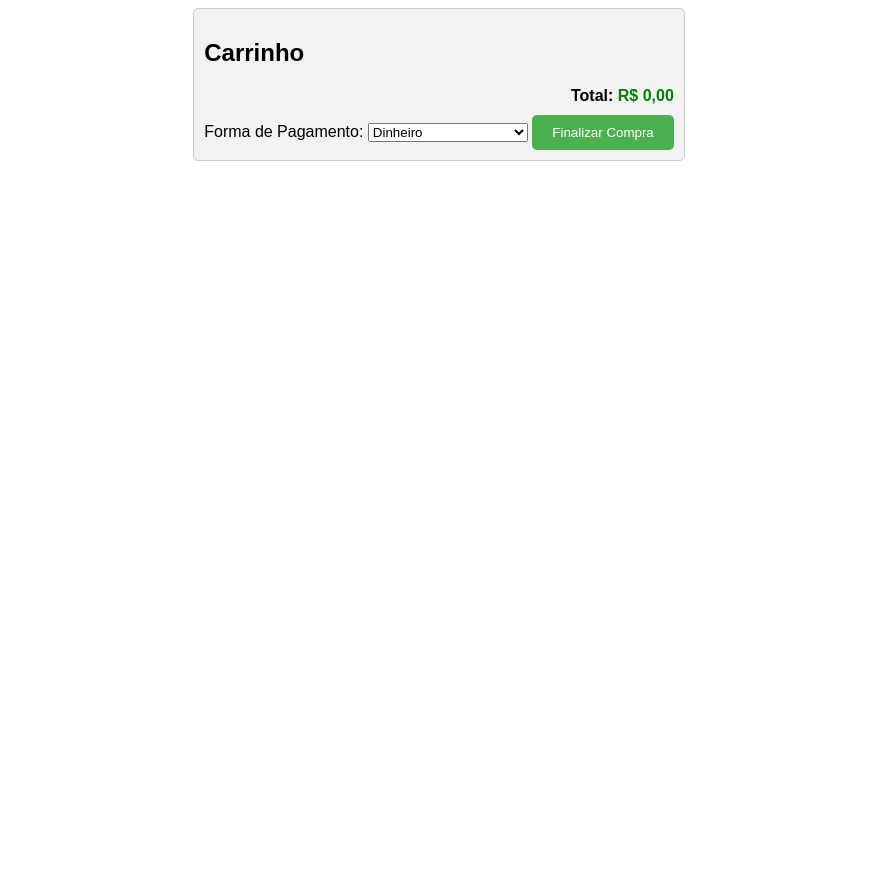
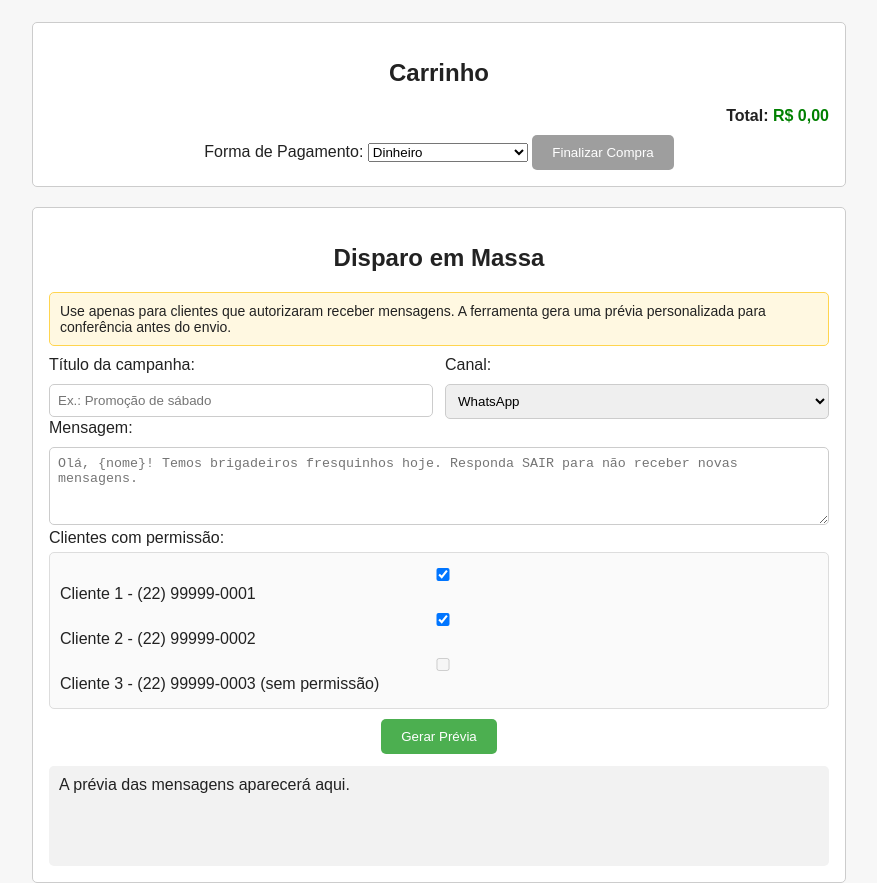
Before and after one commit to olimpio2322/232, a plain HTML site: page teste.html in a window 1280 px wide. Shown: the part 290-1173 px from the top of the page, without its empty margins (201-1078 px from the left). Before the commit the page ends 800 px from the top, so only its background shows below. Drawn offline with Linux system fonts and the light colour scheme.

Commit message:
Add consent-based bulk message preview

```diff
--- a/teste.html
+++ b/teste.html
@@ -1,24 +1,45 @@
 <!DOCTYPE html>
-<html>
+<html lang="pt-BR">
 <head>
+  <meta charset="UTF-8">
+  <meta name="viewport" content="width=device-width, initial-scale=1.0">
   <title>Ponto de Venda</title>
   <style>
     /* Estilos CSS para a página */
     body {
       font-family: Arial, sans-serif;
+      margin: 0;
+      background: #f7f7f7;
+      color: #222;
     }
 
-    h1 {
+    h1,
+    h2 {
       text-align: center;
     }
 
     .container {
       display: flex;
       justify-content: center;
+      gap: 20px;
+      padding: 0 16px;
     }
 
     .cliente-container {
       margin-right: 20px;
+    }
+
+    .cliente-container select,
+    .cliente-container input,
+    .disparo-container input,
+    .disparo-container textarea,
+    .disparo-container select {
+      width: 100%;
+      box-sizing: border-box;
+      padding: 8px;
+      border: 1px solid #ccc;
+      border-radius: 5px;
+      margin-top: 5px;
     }
 
     .cliente-container select {
@@ -28,6 +49,7 @@
     .produtos-container {
       display: flex;
       flex-wrap: wrap;
+      justify-content: center;
     }
 
     .produto {
@@ -36,6 +58,7 @@
       padding: 10px;
       border: 1px solid #ccc;
       border-radius: 5px;
+      background: white;
     }
 
     .produto img {
@@ -63,16 +86,20 @@
       width: 40px;
     }
 
-    .entrega-container {
+    .entrega-container,
+    .carrinho-container,
+    .disparo-container {
       margin-top: 20px;
     }
 
-    .entrega-container label {
+    .entrega-container label,
+    .disparo-container label {
       display: block;
       margin-bottom: 5px;
     }
 
-    .entrega-container input[type="radio"] {
+    .entrega-container input[type="radio"],
+    .disparo-container input[type="checkbox"] {
       margin-right: 5px;
     }
 
@@ -81,15 +108,13 @@
       margin-top: 10px;
     }
 
-    .carrinho-container {
-      margin-top: 20px;
-    }
-
-    .carrinho {
+    .carrinho,
+    .disparo {
       border: 1px solid #ccc;
-      padding: 10px;
+      padding: 16px;
       border-radius: 5px;
-      background-color: #f2f2f2;
+      background-color: #fff;
+      width: min(780px, 100%);
     }
 
     .carrinho .item {
@@ -107,18 +132,57 @@
       color: green;
     }
 
-    .carrinho .finalizar {
+    .carrinho .finalizar,
+    .disparo .acoes {
       margin-top: 10px;
       text-align: center;
     }
 
-    .carrinho .finalizar button {
+    button {
       background-color: #4CAF50;
       color: white;
       border: none;
       padding: 10px 20px;
       border-radius: 5px;
       cursor: pointer;
+    }
+
+    button:disabled {
+      background-color: #9e9e9e;
+      cursor: not-allowed;
+    }
+
+    .disparo-grid {
+      display: grid;
+      grid-template-columns: repeat(auto-fit, minmax(220px, 1fr));
+      gap: 12px;
+    }
+
+    .lista-clientes {
+      border: 1px solid #ddd;
+      border-radius: 5px;
+      padding: 10px;
+      background: #fafafa;
+      max-height: 170px;
+      overflow-y: auto;
+    }
+
+    .aviso {
+      background: #fff8e1;
+      border: 1px solid #ffd54f;
+      border-radius: 5px;
+      margin: 10px 0;
+      padding: 10px;
+      font-size: 14px;
+    }
+
+    .preview-mensagens {
+      margin-top: 12px;
+      white-space: pre-wrap;
+      background: #f2f2f2;
+      border-radius: 5px;
+      padding: 10px;
+      min-height: 80px;
     }
   </style>
 </head>
@@ -197,15 +261,64 @@
     </div>
   </div>
 
+  <div class="container disparo-container">
+    <div class="disparo">
+      <h2>Disparo em Massa</h2>
+      <p class="aviso">Use apenas para clientes que autorizaram receber mensagens. A ferramenta gera uma prévia personalizada para conferência antes do envio.</p>
+
+      <div class="disparo-grid">
+        <div>
+          <label for="titulo-campanha">Título da campanha:</label>
+          <input type="text" id="titulo-campanha" placeholder="Ex.: Promoção de sábado">
+        </div>
+        <div>
+          <label for="canal-disparo">Canal:</label>
+          <select id="canal-disparo">
+            <option value="WhatsApp">WhatsApp</option>
+            <option value="SMS">SMS</option>
+            <option value="E-mail">E-mail</option>
+          </select>
+        </div>
+      </div>
+
+      <label for="mensagem-disparo">Mensagem:</label>
+      <textarea id="mensagem-disparo" rows="4" placeholder="Olá, {nome}! Temos brigadeiros fresquinhos hoje. Responda SAIR para não receber novas mensagens."></textarea>
+
+      <label>Clientes com permissão:</label>
+      <div class="lista-clientes" id="lista-clientes-disparo"></div>
+
+      <div class="acoes">
+        <button onclick="gerarDisparoEmMassa()">Gerar Prévia</button>
+      </div>
+
+      <div class="preview-mensagens" id="preview-disparo">A prévia das mensagens aparecerá aqui.</div>
+    </div>
+  </div>
+
   <script>
     // Variáveis globais
     var carrinho = [];
     var totalCarrinho = 0;
+    var clientes = [
+      { id: 'cliente1', nome: 'Cliente 1', contato: '(22) 99999-0001', optIn: true },
+      { id: 'cliente2', nome: 'Cliente 2', contato: '(22) 99999-0002', optIn: true },
+      { id: 'cliente3', nome: 'Cliente 3', contato: '(22) 99999-0003', optIn: false }
+    ];
+
+    function formatarMoeda(valor) {
+      return valor.toLocaleString('pt-BR', { style: 'currency', currency: 'BRL' });
+    }
 
     // Função para adicionar um produto ao carrinho
     function adicionarProduto(nome, preco, quantidadeId) {
       var quantidadeElement = document.getElementById(quantidadeId);
-      var quantidade = parseInt(quantidadeElement.value);
+      var quantidade = parseInt(quantidadeElement.value, 10);
+
+      if (!quantidade || quantidade < 1) {
+        alert('Informe uma quantidade válida.');
+        quantidadeElement.value = 1;
+        return;
+      }
 
       var subtotal = preco * quantidade;
       carrinho.push({ nome: nome, preco: preco, quantidade: quantidade, subtotal: subtotal });
@@ -216,56 +329,73 @@
 
     // Função para atualizar o carrinho
     function atualizarCarrinho() {
-      var itensCarrinho = document.getElementById("itens-carrinho");
-      var totalCarrinhoElement = document.getElementById("total-carrinho");
+      var itensCarrinho = document.getElementById('itens-carrinho');
+      var totalCarrinhoElement = document.getElementById('total-carrinho');
 
-      itensCarrinho.innerHTML = "";
+      itensCarrinho.innerHTML = '';
       carrinho.forEach(function (item) {
-        var itemHTML = document.createElement("div");
-        itemHTML.textContent = item.nome + " - " + item.quantidade + "x - R$ " + item.subtotal.toFixed(2);
+        var itemHTML = document.createElement('div');
+        itemHTML.className = 'item';
+        itemHTML.textContent = item.nome + ' - ' + item.quantidade + 'x - ' + formatarMoeda(item.subtotal);
         itensCarrinho.appendChild(itemHTML);
       });
 
-      totalCarrinhoElement.textContent = "R$ " + totalCarrinho.toFixed(2);
+      totalCarrinhoElement.textContent = formatarMoeda(totalCarrinho);
     }
 
     // Função para habilitar/desabilitar o campo de local de entrega
     function toggleLocalEntrega(habilitar) {
-      var localEntregaElement = document.querySelector(".local-entrega");
-      localEntregaElement.style.display = habilitar ? "block" : "none";
+      var localEntregaElement = document.querySelector('.local-entrega');
+      localEntregaElement.style.display = habilitar ? 'block' : 'none';
 
-      var btnFinalizarElement = document.getElementById("btn-finalizar");
-      btnFinalizarElement.disabled = !habilitar;
+      var btnFinalizarElement = document.getElementById('btn-finalizar');
+      btnFinalizarElement.disabled = false;
     }
 
     // Função para finalizar a compra
     function finalizarCompra() {
-      var formaPagamento = document.getElementById("forma-pagamento").value;
-      var formaEntrega = document.querySelector('input[name="forma-entrega"]:checked').value;
-      var localEntrega = "";
-
-      if (formaEntrega === "entrega") {
-        var localEntregaElement = document.getElementById("local-entrega");
-        localEntrega = localEntregaElement.value;
-        totalCarrinho += calcularTaxaEntrega(localEntrega);
-      } else if (formaEntrega === "buscar") {
-        localEntrega = "Buscar";
+      if (!carrinho.length) {
+        alert('Adicione ao menos um produto ao carrinho.');
+        return;
       }
 
-      var mensagem = "Compra finalizada! Total: R$ " + totalCarrinho.toFixed(2) + " - Forma de Pagamento: ";
+      var formaEntregaSelecionada = document.querySelector('input[name="forma-entrega"]:checked');
+      if (!formaEntregaSelecionada) {
+        alert('Selecione uma forma de entrega.');
+        return;
+      }
 
-      if (formaPagamento === "pix") {
-        mensagem += "Pix\n\n";
-        mensagem += "Chave: 22998996327\n";
-        mensagem += "Banco: Nubank";
+      var formaPagamento = document.getElementById('forma-pagamento').value;
+      var formaEntrega = formaEntregaSelecionada.value;
+      var localEntrega = '';
+      var totalFinal = totalCarrinho;
+
+      if (formaEntrega === 'entrega') {
+        var localEntregaElement = document.getElementById('local-entrega');
+        localEntrega = localEntregaElement.value;
+        if (!localEntrega) {
+          alert('Selecione o local de entrega.');
+          return;
+        }
+        totalFinal += calcularTaxaEntrega(localEntrega);
+      } else if (formaEntrega === 'buscar') {
+        localEntrega = 'Buscar';
+      }
+
+      var mensagem = 'Compra finalizada! Total: ' + formatarMoeda(totalFinal) + ' - Forma de Pagamento: ';
+
+      if (formaPagamento === 'pix') {
+        mensagem += 'Pix\n\n';
+        mensagem += 'Chave: 22998996327\n';
+        mensagem += 'Banco: Nubank';
       } else {
         mensagem += formaPagamento;
       }
 
-      if (formaEntrega === "entrega") {
-        mensagem += " - Forma de Entrega: " + formaEntrega + " - Local de Entrega: " + localEntrega;
+      if (formaEntrega === 'entrega') {
+        mensagem += ' - Forma de Entrega: ' + formaEntrega + ' - Local de Entrega: ' + localEntrega;
       } else {
-        mensagem += " - Forma de Entrega: " + formaEntrega;
+        mensagem += ' - Forma de Entrega: ' + formaEntrega;
       }
 
       alert(mensagem);
@@ -284,10 +414,11 @@
         radio.checked = false;
       });
 
-      var localEntregaSelect = document.getElementById("local-entrega");
-      localEntregaSelect.value = "";
+      var localEntregaSelect = document.getElementById('local-entrega');
+      localEntregaSelect.value = '';
+      document.querySelector('.local-entrega').style.display = 'none';
 
-      var btnFinalizarElement = document.getElementById("btn-finalizar");
+      var btnFinalizarElement = document.getElementById('btn-finalizar');
       btnFinalizarElement.disabled = true;
     }
 
@@ -296,16 +427,16 @@
       var taxa = 0;
 
       switch (local) {
-        case "favela":
+        case 'favela':
           taxa = 2;
           break;
-        case "guarani":
+        case 'guarani':
           taxa = 4;
           break;
-        case "sao-cristovao":
+        case 'sao-cristovao':
           taxa = 5;
           break;
-        case "centro":
+        case 'centro':
           taxa = 8;
           break;
         default:
@@ -315,6 +446,57 @@
 
       return taxa;
     }
+
+    function carregarClientesParaDisparo() {
+      var listaClientes = document.getElementById('lista-clientes-disparo');
+      listaClientes.innerHTML = '';
+
+      clientes.forEach(function (cliente) {
+        var label = document.createElement('label');
+        var checkbox = document.createElement('input');
+        checkbox.type = 'checkbox';
+        checkbox.value = cliente.id;
+        checkbox.disabled = !cliente.optIn;
+        checkbox.checked = cliente.optIn;
+
+        label.appendChild(checkbox);
+        label.appendChild(document.createTextNode(cliente.nome + ' - ' + cliente.contato + (cliente.optIn ? '' : ' (sem permissão)')));
+        listaClientes.appendChild(label);
+      });
+    }
+
+    function gerarDisparoEmMassa() {
+      var titulo = document.getElementById('titulo-campanha').value.trim();
+      var canal = document.getElementById('canal-disparo').value;
+      var mensagemBase = document.getElementById('mensagem-disparo').value.trim();
+      var selecionados = Array.from(document.querySelectorAll('#lista-clientes-disparo input:checked')).map(function (input) {
+        return input.value;
+      });
+      var preview = document.getElementById('preview-disparo');
+
+      if (!titulo || !mensagemBase) {
+        alert('Informe o título da campanha e a mensagem.');
+        return;
+      }
+
+      if (!selecionados.length) {
+        alert('Selecione ao menos um cliente com permissão.');
+        return;
+      }
+
+      var mensagens = clientes
+        .filter(function (cliente) {
+          return selecionados.indexOf(cliente.id) !== -1 && cliente.optIn;
+        })
+        .map(function (cliente, index) {
+          var mensagemPersonalizada = mensagemBase.replaceAll('{nome}', cliente.nome);
+          return (index + 1) + '. [' + canal + '] ' + cliente.contato + '\n' + titulo + '\n' + mensagemPersonalizada;
+        });
+
+      preview.textContent = mensagens.join('\n\n---\n\n');
+    }
+
+    carregarClientesParaDisparo();
   </script>
 </body>
 </html>
```
